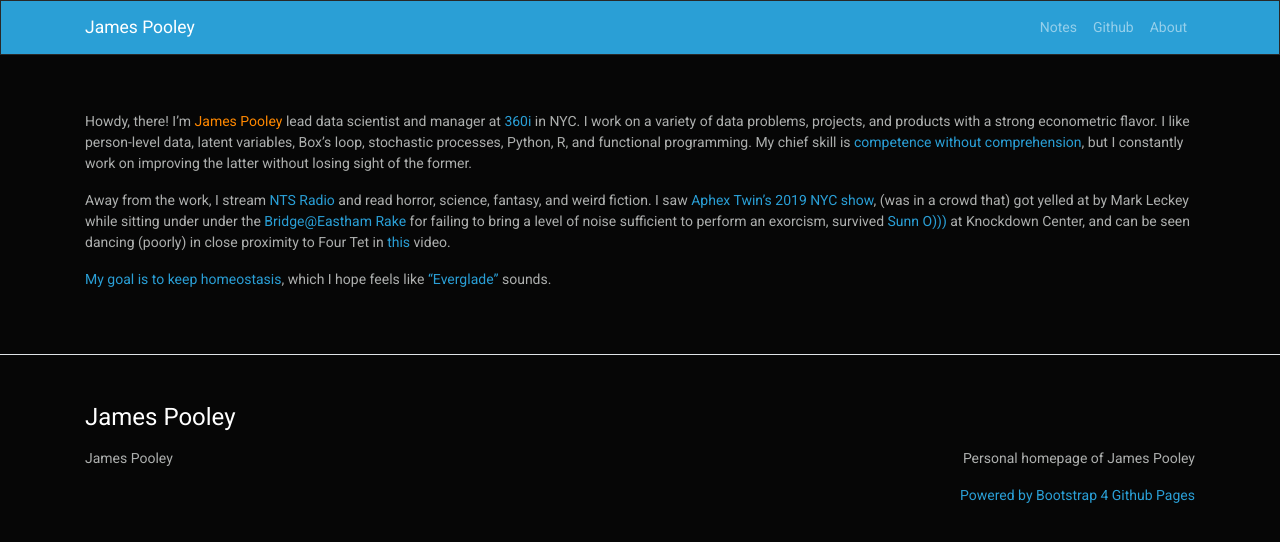
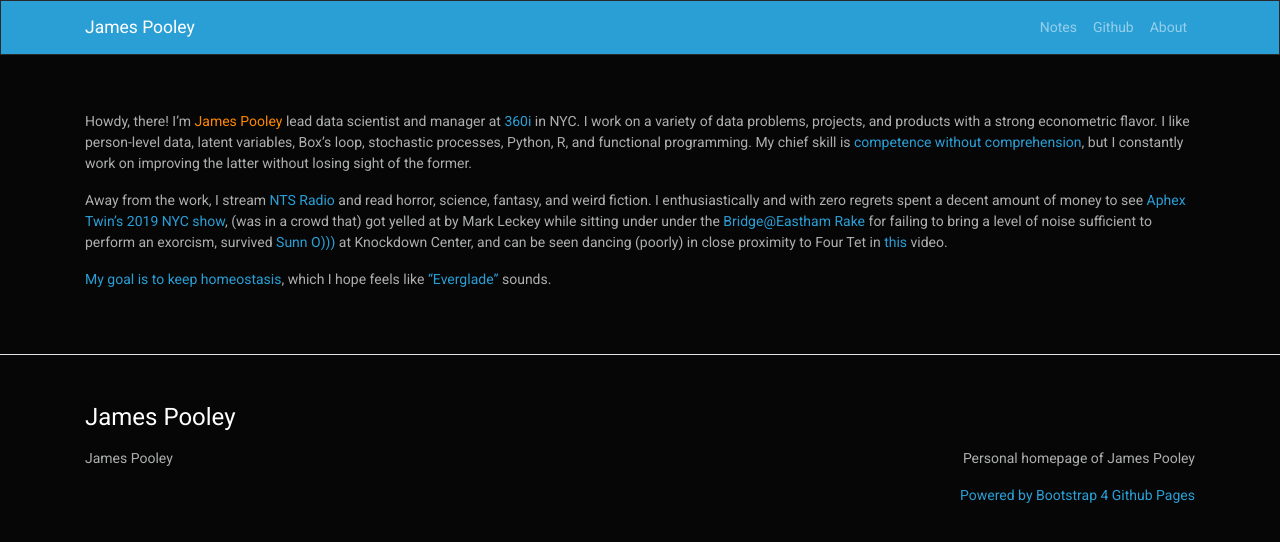
Before and after one commit to jamespooley/archived-jamespooley.github.io, a Jekyll site: the page built from about.md, in a window 1280 px wide. Shown: the top 542 px of the page. Built offline with Jekyll 4.4.1, drawn with Linux system fonts in a browser that asks for light colours; our own code applies the rules of GitHub Pages for plain Markdown files.

Commit message:
Add Aphex money note

```diff
--- a/about.md
+++ b/about.md
@@ -5,7 +5,8 @@ but I constantly work on improving the latter without losing sight of the former
 
 Away from the work, I stream [NTS Radio](https://www.nts.live) and read horror,
 science, fantasy, and weird fiction.
-I saw [Aphex Twin's 2019 NYC show](https://www.artforum.com/music/sasha-frere-jones-on-aphex-twin-s-show-at-avant-gardener-79488), (was in a crowd
+I enthusiastically and with zero regrets spent a decent amount of money
+to see [Aphex Twin's 2019 NYC show](https://www.artforum.com/music/sasha-frere-jones-on-aphex-twin-s-show-at-avant-gardener-79488), (was in a crowd
 that) got yelled at by Mark Leckey while sitting under
 under the
 [Bridge@Eastham Rake](https://www.youtube.com/watch?v=ZZ-BhuuCIUE)
```
